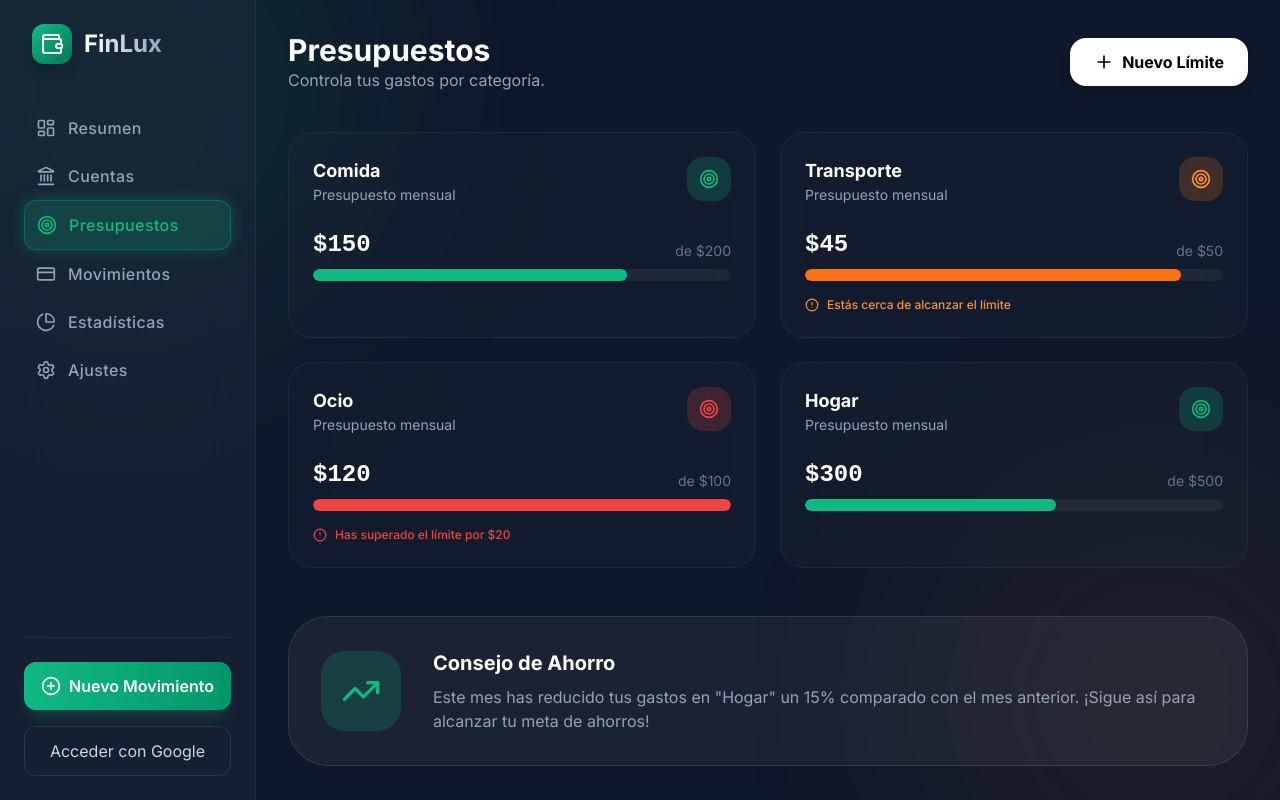
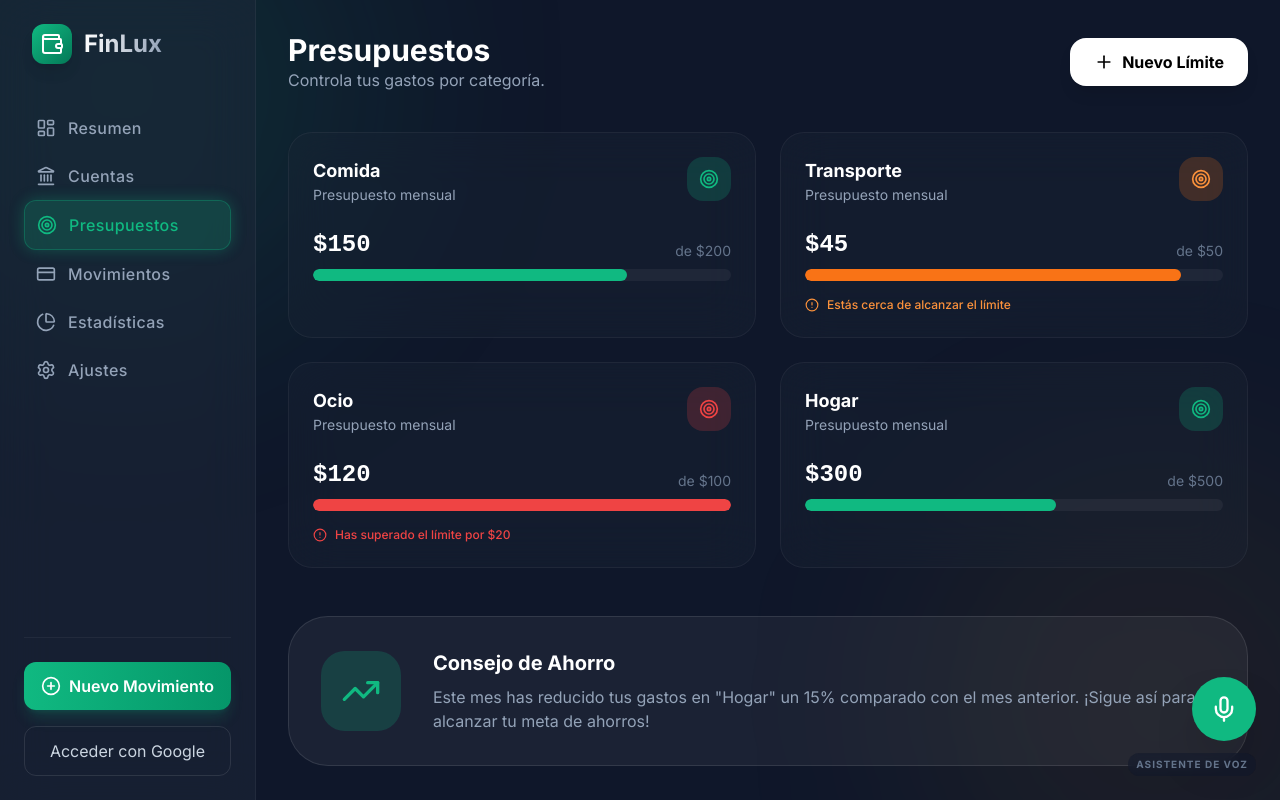
Before and after one commit to soyddonato13-cpu/finlux-contabilidad, a React (Vite) app: page /budgets in a window 1280 px wide. Built offline with nearby package versions, Linux system fonts and the light colour scheme; no server answers.

Commit message:
feat: smart voice assistant with mini AI categorization for accessibility

```diff
--- a/src/components/Layout.jsx
+++ b/src/components/Layout.jsx
@@ -5,6 +5,7 @@ import { Link, useLocation } from 'react-router-dom';
 import { useFinance } from '../context/FinancialContext';
 import { useAuth } from '../context/AuthContext';
 import TransactionModal from './TransactionModal';
+import VoiceAssistant from './VoiceAssistant';
 import { useSound } from '../hooks/useSound';
 
 const SidebarItem = ({ icon: Icon, label, to, active }) => {
@@ -33,8 +34,9 @@ const Layout = ({ children }) => {
 
     return (
         <div className="flex h-screen bg-background relative overflow-hidden">
-            {/* Transaction Modal Injected Here */}
+            {/* UI Overlays */}
             <TransactionModal />
+            <VoiceAssistant />
 
             {/* Ambient Background - Animated Orbs */}
             <div className="absolute top-[-20%] left-[-10%] w-[500px] h-[500px] bg-primary/20 rounded-full blur-[120px] animate-float opacity-60 pointer-events-none" />
--- /dev/null
+++ b/src/components/VoiceAssistant.jsx
@@ -0,0 +1,53 @@
+import React from 'react';
+import { motion, AnimatePresence } from 'framer-motion';
+import { Mic, MicOff, CheckCircle } from 'lucide-react';
+import { useVoiceAssistant } from '../hooks/useVoiceAssistant';
+
+const VoiceAssistant = () => {
+    const { isListening, startListening, message } = useVoiceAssistant();
+
+    return (
+        <div className="fixed bottom-6 right-6 z-[100] flex flex-col items-end gap-3 pointer-events-none">
+            <AnimatePresence>
+                {message && (
+                    <motion.div
+                        initial={{ opacity: 0, scale: 0.8, y: 20 }}
+                        animate={{ opacity: 1, scale: 1, y: 0 }}
+                        exit={{ opacity: 0, scale: 0.8 }}
+                        className="bg-primary text-white px-6 py-3 rounded-2xl shadow-2xl flex items-center gap-2 border border-white/20"
+                    >
+                        <CheckCircle size={18} />
+                        <span className="font-bold">{message}</span>
+                    </motion.div>
+                )}
+            </AnimatePresence>
+
+            <motion.button
+                onClick={startListening}
+                whileHover={{ scale: 1.1 }}
+                whileTap={{ scale: 0.9 }}
+                className={`w-16 h-16 rounded-full flex items-center justify-center text-white shadow-2xl pointer-events-auto transition-colors relative overflow-hidden ${isListening ? 'bg-danger' : 'bg-primary'
+                    }`}
+            >
+                {isListening ? (
+                    <>
+                        <MicOff size={28} />
+                        <motion.div
+                            animate={{ scale: [1, 1.5, 1], opacity: [0.5, 0, 0.5] }}
+                            transition={{ repeat: Infinity, duration: 2 }}
+                            className="absolute inset-0 bg-white/30 rounded-full"
+                        />
+                    </>
+                ) : (
+                    <Mic size={28} />
+                )}
+            </motion.button>
+
+            <p className="text-[10px] uppercase tracking-widest text-slate-500 font-bold pr-2 bg-background/50 backdrop-blur-sm px-2 py-1 rounded-full">
+                Asistente de Voz
+            </p>
+        </div>
+    );
+};
+
+export default VoiceAssistant;
--- /dev/null
+++ b/src/hooks/useVoiceAssistant.js
@@ -0,0 +1,80 @@
+import { useState, useCallback } from 'react';
+import { useFinance } from '../context/FinancialContext';
+
+const CATEGORY_MAP = {
+    'transporte': ['gasolina', 'camioneta', 'pasaje', 'taxi', 'uber', 'bus', 'carro', 'moto', 'viaje'],
+    'comida': ['almuerzo', 'cena', 'mercado', 'super', 'pan', 'restaurante', 'comida', 'hambre', 'merienda'],
+    'hogar': ['luz', 'agua', 'alquiler', 'renta', 'casa', 'internet', 'limpieza', 'mueble'],
+    'ocio': ['cine', 'fiesta', 'cerveza', 'juego', 'diversión', 'regalo'],
+    'salud': ['farmacia', 'médico', 'clínica', 'pastillas', 'dentista', 'hospital']
+};
+
+export const useVoiceAssistant = () => {
+    const { addTransaction, accounts } = useFinance();
+    const [isListening, setIsListening] = useState(false);
+    const [message, setMessage] = useState('');
+
+    const parseCommand = (text) => {
+        const lowerText = text.toLowerCase();
+
+        // Find Amount
+        const amountMatch = lowerText.match(/\d+(\.\d+)?/);
+        const amount = amountMatch ? parseFloat(amountMatch[0]) : null;
+
+        // Find Type
+        let type = 'expense';
+        if (lowerText.includes('gané') || lowerText.includes('ingreso') || lowerText.includes('recibí') || lowerText.includes('cobré')) {
+            type = 'income';
+        }
+
+        // Find Category (Smart Mapping)
+        let category = 'General';
+        for (const [cat, keywords] of Object.entries(CATEGORY_MAP)) {
+            if (keywords.some(k => lowerText.includes(k))) {
+                category = cat.charAt(0).toUpperCase() + cat.slice(1);
+                break;
+            }
+        }
+
+        return { amount, type, category, original: text };
+    };
+
+    const startListening = () => {
+        const SpeechRecognition = window.SpeechRecognition || window.webkitSpeechRecognition;
+        if (!SpeechRecognition) {
+            alert('Tu navegador no soporta reconocimiento de voz. Intenta con Chrome.');
+            return;
+        }
+
+        const recognition = new SpeechRecognition();
+        recognition.lang = 'es-ES';
+        recognition.interimResults = false;
+
+        recognition.onstart = () => setIsListening(true);
+        recognition.onend = () => setIsListening(false);
+
+        recognition.onresult = async (event) => {
+            const transcript = event.results[0][0].transcript;
+            const parsed = parseCommand(transcript);
+
+            if (parsed.amount) {
+                await addTransaction({
+                    amount: parsed.amount,
+                    type: parsed.type,
+                    category: parsed.category,
+                    description: transcript,
+                    accountId: accounts[0]?.id || 'acc_1'
+                });
+                setMessage(`¡Listo abuelo! Guardado: $${parsed.amount} en ${parsed.category}`);
+            } else {
+                setMessage('No pude entender el monto. Intenta decir "Gasté 20 dólares..."');
+            }
+
+            setTimeout(() => setMessage(''), 5000);
+        };
+
+        recognition.start();
+    };
+
+    return { isListening, startListening, message };
+};
```
